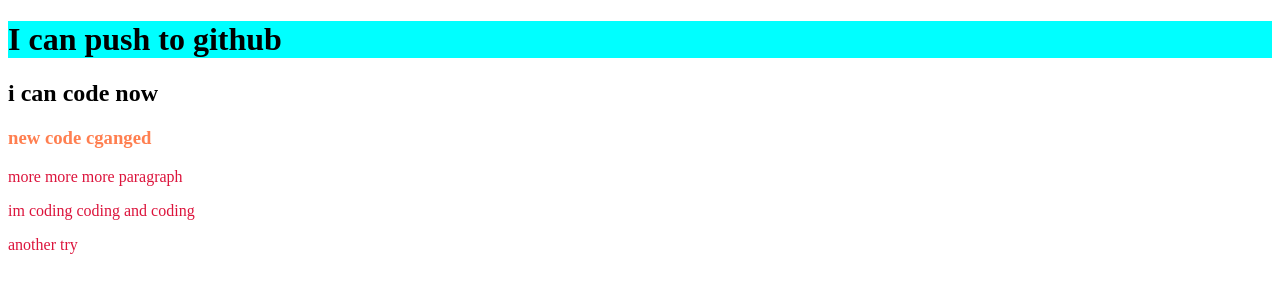
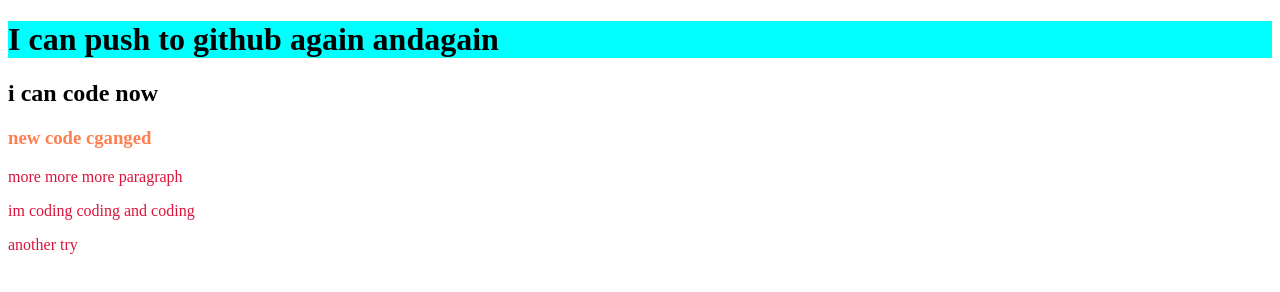
Before and after one commit to ausheshsyed113/my.second.repox, a plain HTML site: page index.html in a window 1280 px wide. Drawn offline with Linux system fonts and the light colour scheme.

Commit message:
again and again

```diff
--- a/index.html
+++ b/index.html
@@ -10,7 +10,7 @@
 </head>
 
 <body>
-    <h1>I can push to github</h1>
+    <h1>I can push to github again andagain</h1>
     <h2>i can code now</h2>
     <h3>new code cganged</h3>
     <p>more more more paragraph</p>
```
